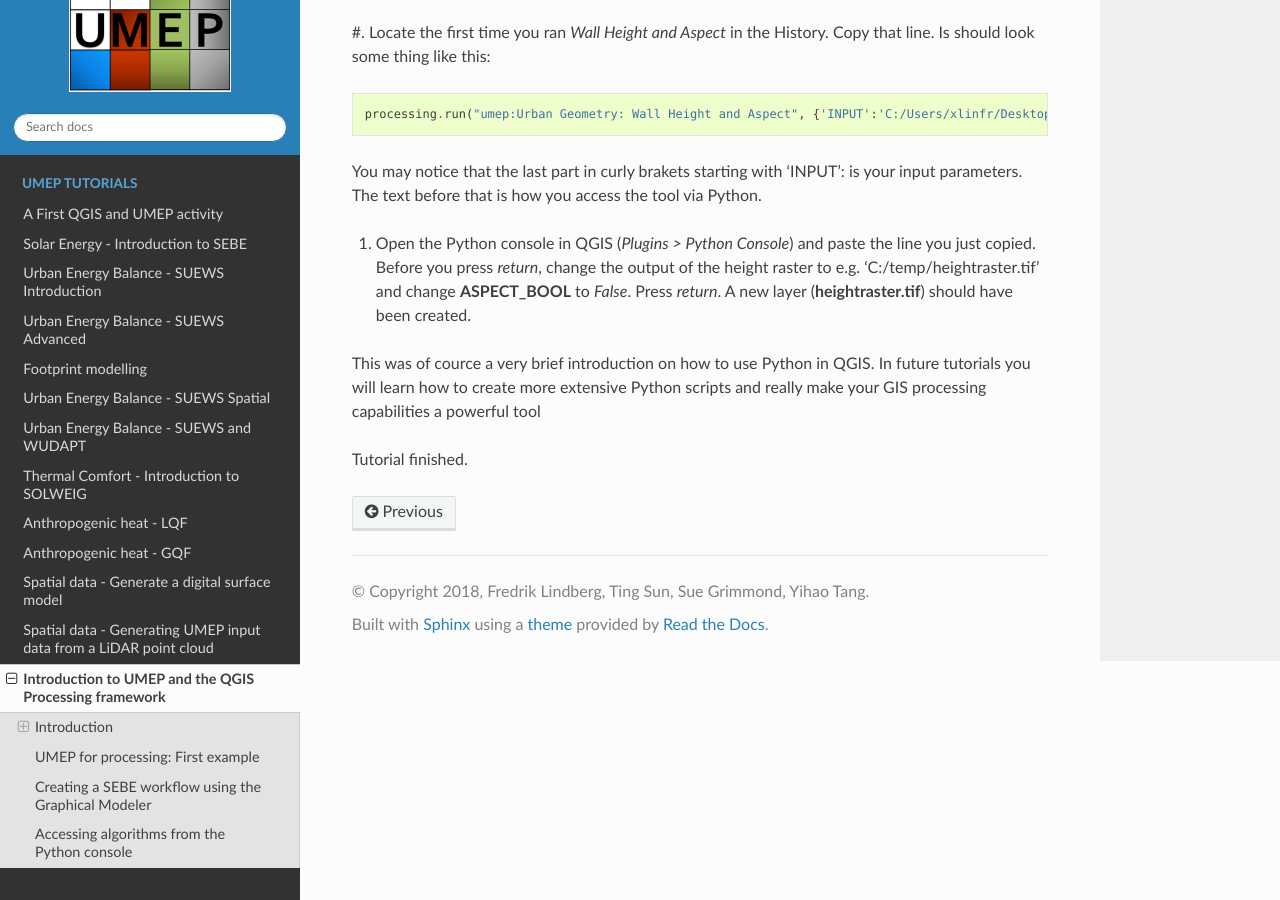
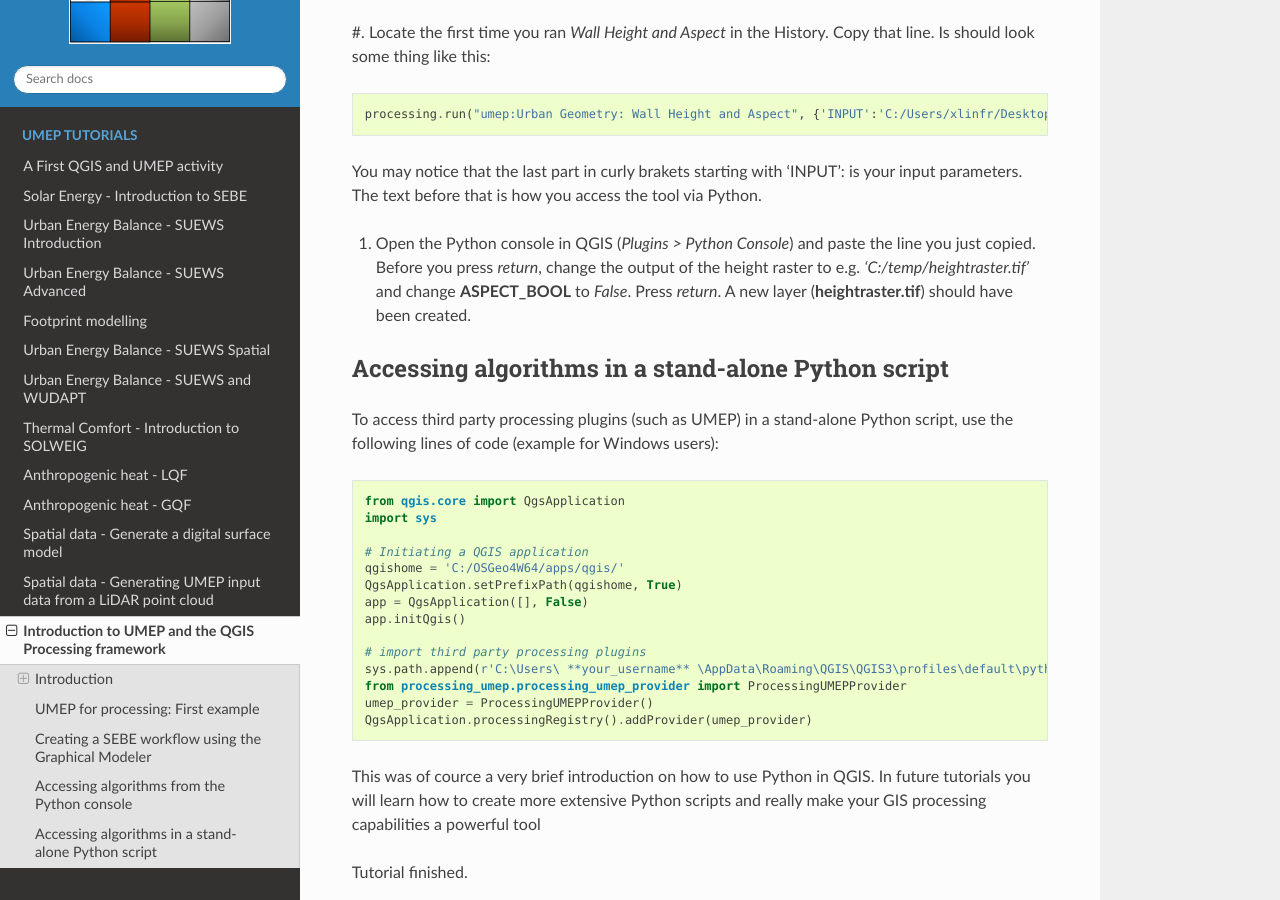
Before and after one commit to Urban-Meteorology-Reading/Tutorials, a Sphinx documentation site: the page built from docs/source/Tutorials/IntrodutionToProcessingSEBE.rst, in a window 1280 px wide and 900 px high, scrolled down 7427 px. Built offline with Sphinx 7.4.7 and the Read the Docs theme 2.0.0, drawn with Linux system fonts in a browser that asks for light colours.

Commit message:
Update IntrodutionToProcessingSEBE.rst
Added info on imports for Windows

```diff
--- a/docs/source/Tutorials/IntrodutionToProcessingSEBE.rst
+++ b/docs/source/Tutorials/IntrodutionToProcessingSEBE.rst
@@ -175,7 +175,27 @@
 
 You may notice that the last part in curly brakets starting with 'INPUT': is your input parameters. The text before that is how you access the tool via Python.
 
-#. Open the Python console in QGIS (*Plugins > Python Console*) and paste the line you just copied. Before you press *return*, change the output of the height raster to e.g. 'C:/temp/heightraster.tif' and change **ASPECT_BOOL** to *False*. Press *return*. A new layer (**heightraster.tif**) should have been created.
+#. Open the Python console in QGIS (*Plugins > Python Console*) and paste the line you just copied. Before you press *return*, change the output of the height raster to e.g. *'C:/temp/heightraster.tif'* and change **ASPECT_BOOL** to *False*. Press *return*. A new layer (**heightraster.tif**) should have been created.
+
+Accessing algorithms in a stand-alone Python script
+---------------------------------------------------
+
+To access third party processing plugins (such as UMEP) in a stand-alone Python script, use the following lines of code (example for Windows users):
+::
+  from qgis.core import QgsApplication
+  import sys
+
+  # Initiating a QGIS application
+  qgishome = 'C:/OSGeo4W64/apps/qgis/'
+  QgsApplication.setPrefixPath(qgishome, True)
+  app = QgsApplication([], False)
+  app.initQgis()
+
+  # import third party processing plugins
+  sys.path.append(r'C:\Users\ **your_username** \AppData\Roaming\QGIS\QGIS3\profiles\default\python\plugins')
+  from processing_umep.processing_umep_provider import ProcessingUMEPProvider
+  umep_provider = ProcessingUMEPProvider()
+  QgsApplication.processingRegistry().addProvider(umep_provider)
 
 This was of cource a very brief introduction on how to use Python in QGIS. In future tutorials you will learn how to create more extensive Python scripts and really make your GIS processing capabilities a powerful tool
 
```
